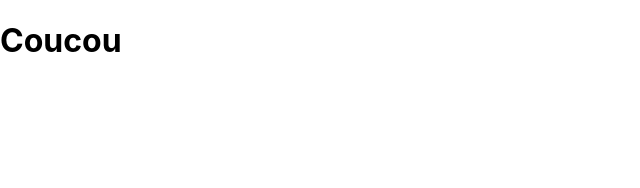
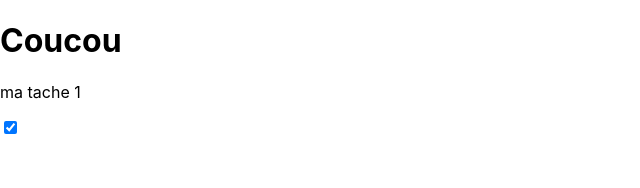
Before and after one commit to Globostofo/todo-list-reactjs, a React (Create React App) app: page / in a window 1280 px wide. Shown: the top 188 px of the page, without its empty margins (0-640 px from the left). Built offline with nearby package versions, Linux system fonts and the light colour scheme.

Commit message:
First task

```diff
--- a/src/App.js
+++ b/src/App.js
@@ -1,8 +1,12 @@
 import './App.css';
+import Task from "./Task.js"
 
 function App() {
     return (
-        <h1>Coucou</h1>
+        <div>
+            <h1>Coucou</h1>
+            <Task title="ma tache 1" checked />
+        </div>
     );
 }
 
--- /dev/null
+++ b/src/Task.js
@@ -0,0 +1,16 @@
+import React from "react";
+
+class Task extends React.Component {
+
+    render() {
+        return (
+            <div className="task">
+                <p>{this.props.title}</p>
+                <input type="checkbox" checked={this.props.checked} />
+            </div>
+        );
+    }
+
+}
+
+export default Task;
```
